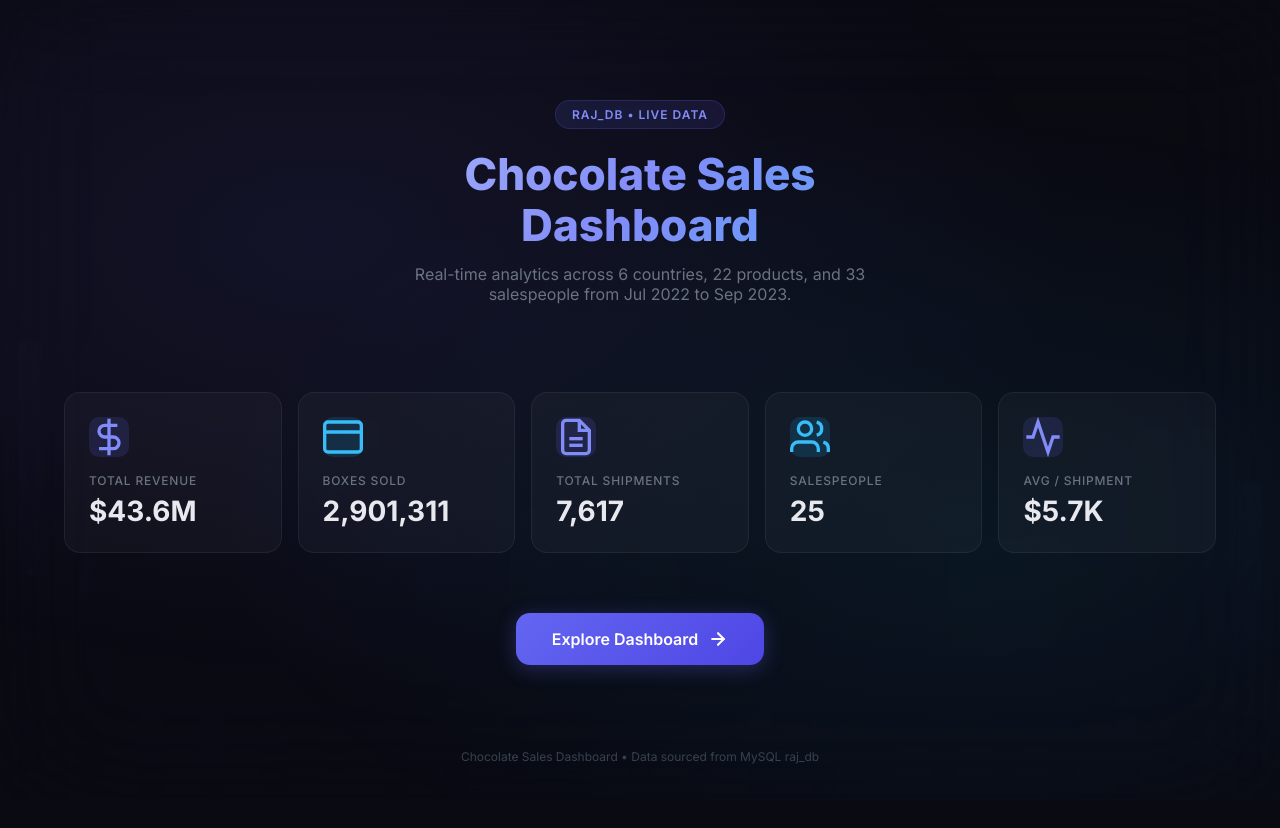
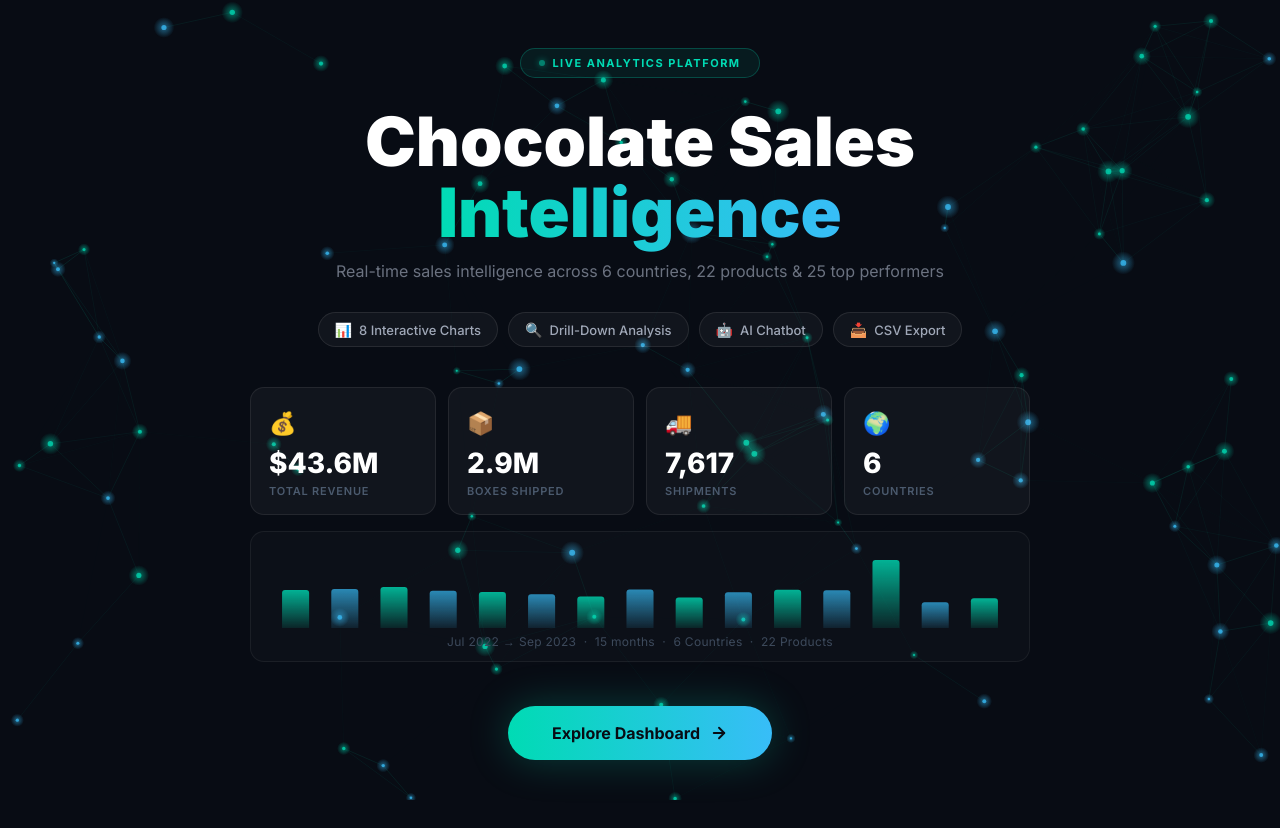
Before and after one commit to sairajesh715/Sample_Dashboard, a Flask app: page / in a window 1280 px wide. After the commit the page ends 800 px from the top, so only its background shows below. Run offline with Flask 3, Linux system fonts and the light colour scheme.

Commit message:
Redesign landing page with constellation background matching reference
- Constellation/particle network background with teal+sky glowing nodes
- Hero title: Chocolate Sales Intelligence with gradient accent
- Live Analytics Platform badge with animated pulse dot
- Feature pills: 8 Interactive Charts, Drill-Down Analysis, AI Chatbot, CSV Export
- 4 KPI cards with emoji icons (Revenue, Boxes, Shipments, Countries)
- Mini animated bar chart preview with date range metadata
- Teal gradient pill CTA button
- Fix drilldown NaN bug: fillna('') before JSON serialization

Co-Authored-By: Claude Sonnet 4.6 <noreply@anthropic.com>

```diff
--- a/app.py
+++ b/app.py
@@ -176,6 +176,7 @@ def drilldown():
     rename = {COL_PERSON: "Sales Person", COL_COUNTRY: "Country", COL_PRODUCT: "Product"}
     out = subset[display_cols].rename(columns=rename)
     out = out.sort_values("Amount", ascending=False).head(50)
+    out = out.fillna("")
 
     return jsonify({
         "columns": out.columns.tolist(),
--- a/templates/landing.html
+++ b/templates/landing.html
@@ -3,273 +3,295 @@
 <head>
     <meta charset="UTF-8">
     <meta name="viewport" content="width=device-width, initial-scale=1.0">
-    <title>Chocolate Sales Dashboard</title>
-    <link rel="preconnect" href="https://fonts.googleapis.com">
-    <link href="https://fonts.googleapis.com/css2?family=Inter:wght@400;500;600;700;800&display=swap" rel="stylesheet">
+    <title>Chocolate Sales Intelligence</title>
+    <link href="https://fonts.googleapis.com/css2?family=Inter:wght@400;500;600;700;800;900&display=swap" rel="stylesheet">
     <style>
         * { margin: 0; padding: 0; box-sizing: border-box; }
         body {
             font-family: 'Inter', system-ui, sans-serif;
-            background: #0a0a12;
+            background: #080c14;
             color: #e8e8ef;
             min-height: 100vh;
             overflow-x: hidden;
         }
 
-        /* Analytics background with blur */
-        .bg-analytics {
-            position: fixed; inset: 0; z-index: 0; overflow: hidden;
-            filter: blur(1.5px);
-        }
-        .bg-analytics canvas { width: 100%; height: 100%; opacity: 0.12; }
-        .bg-glow {
+        /* Constellation canvas */
+        #bgCanvas {
             position: fixed; inset: 0; z-index: 0;
-            background: radial-gradient(ellipse at 25% 30%, rgba(99,102,241,0.10) 0%, transparent 55%),
-                        radial-gradient(ellipse at 75% 65%, rgba(14,165,233,0.08) 0%, transparent 55%);
-            backdrop-filter: blur(60px);
+            width: 100%; height: 100%;
         }
 
-        .container {
+        /* Content */
+        .page {
             position: relative; z-index: 1;
-            max-width: 1200px; margin: 0 auto; padding: 40px 24px;
-            min-height: 100vh; display: flex; flex-direction: column;
+            min-height: 100vh;
+            display: flex; flex-direction: column;
+            align-items: center;
+            padding: 48px 24px 60px;
         }
 
-        /* Header */
-        .hero { text-align: center; padding: 60px 0 40px; }
-        .hero .badge {
-            display: inline-block;
-            background: rgba(99,102,241,0.12);
-            color: #818cf8;
-            font-size: 12px; font-weight: 600;
-            padding: 6px 16px; border-radius: 20px;
-            letter-spacing: 1px; text-transform: uppercase;
-            margin-bottom: 20px;
-            border: 1px solid rgba(99,102,241,0.2);
+        /* Badge */
+        .badge {
+            display: inline-flex; align-items: center; gap: 7px;
+            background: rgba(0,220,180,0.07);
+            border: 1px solid rgba(0,220,180,0.25);
+            color: #00dbb4;
+            font-size: 11px; font-weight: 700;
+            padding: 7px 18px; border-radius: 20px;
+            letter-spacing: 1.5px; text-transform: uppercase;
+            margin-bottom: 28px;
         }
+        .badge .dot {
+            width: 6px; height: 6px; border-radius: 50%;
+            background: #00dbb4;
+            box-shadow: 0 0 6px #00dbb4;
+            animation: pulse 2s ease-in-out infinite;
+        }
+        @keyframes pulse { 0%,100%{opacity:1;} 50%{opacity:0.3;} }
+
+        /* Hero text */
+        .hero { text-align: center; max-width: 700px; }
         .hero h1 {
-            font-size: 44px; font-weight: 800;
-            line-height: 1.15;
-            background: linear-gradient(135deg, #c7d2fe 0%, #818cf8 50%, #38bdf8 100%);
+            font-size: 68px; font-weight: 900; line-height: 1.05;
+            color: #fff;
+            margin-bottom: 10px;
+        }
+        .hero h1 span {
+            background: linear-gradient(90deg, #00dbb4, #38bdf8);
             -webkit-background-clip: text; -webkit-text-fill-color: transparent;
-            margin-bottom: 14px;
         }
         .hero p {
-            color: #6b7280; font-size: 16px; max-width: 500px; margin: 0 auto;
+            font-size: 16px; color: #6b7280; margin-bottom: 28px; line-height: 1.6;
         }
 
-        /* KPI Grid */
-        .kpi-grid {
+        /* Feature pills */
+        .pills {
+            display: flex; flex-wrap: wrap; gap: 10px;
+            justify-content: center;
+            margin-bottom: 40px;
+        }
+        .pill {
+            display: inline-flex; align-items: center; gap: 7px;
+            background: rgba(255,255,255,0.04);
+            border: 1px solid rgba(255,255,255,0.09);
+            border-radius: 24px;
+            padding: 8px 16px;
+            font-size: 13px; font-weight: 500; color: #a0a8b8;
+        }
+        .pill .pi { font-size: 14px; }
+
+        /* KPI cards row */
+        .kpi-row {
             display: grid;
-            grid-template-columns: repeat(auto-fit, minmax(200px, 1fr));
-            gap: 16px;
-            margin: 48px 0 40px;
-        }
-        .kpi {
-            background: rgba(255,255,255,0.03);
-            border: 1px solid rgba(255,255,255,0.06);
-            border-radius: 16px;
-            padding: 24px;
-            transition: all 0.3s ease;
-            opacity: 0;
-            transform: translateY(20px);
-            animation: fadeUp 0.5s ease forwards;
-        }
-        .kpi:nth-child(1) { animation-delay: 0.1s; }
-        .kpi:nth-child(2) { animation-delay: 0.2s; }
-        .kpi:nth-child(3) { animation-delay: 0.3s; }
-        .kpi:nth-child(4) { animation-delay: 0.4s; }
-        .kpi:nth-child(5) { animation-delay: 0.5s; }
-        @keyframes fadeUp {
-            to { opacity: 1; transform: translateY(0); }
-        }
-        .kpi:hover {
-            border-color: rgba(99,102,241,0.3);
-            background: rgba(99,102,241,0.05);
-            transform: translateY(-4px);
-            box-shadow: 0 12px 40px rgba(99,102,241,0.08);
-        }
-        .kpi .icon {
-            width: 40px; height: 40px;
-            border-radius: 10px;
-            display: flex; align-items: center; justify-content: center;
-            font-size: 18px;
+            grid-template-columns: repeat(4, 1fr);
+            gap: 12px;
+            width: 100%; max-width: 780px;
             margin-bottom: 16px;
         }
-        .kpi .icon.indigo { background: rgba(99,102,241,0.15); color: #818cf8; }
-        .kpi .icon.sky { background: rgba(14,165,233,0.15); color: #38bdf8; }
-        .kpi .label {
-            font-size: 12px; font-weight: 500; color: #6b7280;
+        .kpi-card {
+            background: rgba(255,255,255,0.04);
+            border: 1px solid rgba(255,255,255,0.08);
+            border-radius: 14px;
+            padding: 22px 18px 16px;
+            text-align: left;
+            transition: all 0.25s;
+        }
+        .kpi-card:hover {
+            border-color: rgba(0,219,180,0.2);
+            background: rgba(0,219,180,0.04);
+        }
+        .kpi-card .emoji { font-size: 22px; margin-bottom: 10px; display: block; }
+        .kpi-card .val {
+            font-size: 28px; font-weight: 800; color: #fff;
+            margin-bottom: 4px;
+        }
+        .kpi-card .lbl {
+            font-size: 11px; font-weight: 600; color: #4b5a6e;
             text-transform: uppercase; letter-spacing: 0.8px;
-            margin-bottom: 6px;
         }
-        .kpi .value {
-            font-size: 28px; font-weight: 700; color: #e8e8ef;
+
+        /* Mini bar chart */
+        .chart-preview {
+            width: 100%; max-width: 780px;
+            background: rgba(255,255,255,0.02);
+            border: 1px solid rgba(255,255,255,0.06);
+            border-radius: 14px;
+            padding: 16px 20px 12px;
+            margin-bottom: 12px;
         }
-        .kpi .sub {
-            font-size: 12px; color: #4b5563; margin-top: 4px;
+        #miniChart { width: 100%; height: 80px; display: block; }
+        .chart-meta {
+            font-size: 12px; color: #3d4a5c; margin-top: 6px; text-align: center;
+            letter-spacing: 0.3px;
         }
 
         /* CTA Button */
-        .cta-wrap { text-align: center; margin: 20px 0 60px; }
         .cta-btn {
             display: inline-flex; align-items: center; gap: 10px;
-            background: linear-gradient(135deg, #6366f1, #4f46e5);
-            color: #fff;
-            font-size: 16px; font-weight: 600;
-            padding: 16px 36px;
-            border: none; border-radius: 14px;
-            cursor: pointer;
-            transition: all 0.3s ease;
-            text-decoration: none;
-            box-shadow: 0 4px 20px rgba(99,102,241,0.3);
+            background: linear-gradient(90deg, #00dbb4, #38bdf8);
+            color: #080c14;
+            font-size: 16px; font-weight: 700;
+            padding: 17px 44px;
+            border: none; border-radius: 50px;
+            cursor: pointer; text-decoration: none;
+            box-shadow: 0 0 40px rgba(0,219,180,0.25);
+            transition: all 0.3s;
+            margin-top: 32px;
         }
         .cta-btn:hover {
             transform: translateY(-2px);
-            box-shadow: 0 8px 30px rgba(99,102,241,0.45);
+            box-shadow: 0 0 60px rgba(0,219,180,0.4);
         }
-        .cta-btn svg { width: 20px; height: 20px; }
+        .cta-btn svg { width: 18px; height: 18px; }
 
-        .footer {
-            margin-top: auto; text-align: center;
-            padding: 24px 0; color: #374151; font-size: 12px;
+        /* Shimmer for loading values */
+        .shimmer {
+            display: inline-block;
+            background: linear-gradient(90deg, #151c28 25%, #1e2a3a 50%, #151c28 75%);
+            background-size: 200% 100%;
+            animation: shim 1.5s infinite;
+            border-radius: 6px; color: transparent !important;
+            min-width: 80px;
         }
-
-        /* Loading skeleton */
-        .kpi .value.loading {
-            background: linear-gradient(90deg, #1a1a2e 25%, #252540 50%, #1a1a2e 75%);
-            background-size: 200% 100%;
-            animation: shimmer 1.5s infinite;
-            border-radius: 6px;
-            color: transparent;
-            user-select: none;
-        }
-        @keyframes shimmer {
-            0% { background-position: 200% 0; }
-            100% { background-position: -200% 0; }
-        }
+        @keyframes shim { 0%{background-position:200% 0} 100%{background-position:-200% 0} }
 
         @media (max-width: 700px) {
-            .hero h1 { font-size: 28px; }
-            .kpi-grid { grid-template-columns: repeat(2, 1fr); }
-            .kpi .value { font-size: 22px; }
+            .hero h1 { font-size: 38px; }
+            .kpi-row { grid-template-columns: repeat(2, 1fr); }
+            .kpi-card .val { font-size: 22px; }
         }
     </style>
 </head>
 <body>
-    <div class="bg-analytics"><canvas id="bgCanvas"></canvas></div>
-    <div class="bg-glow"></div>
-    <div class="container">
+<canvas id="bgCanvas"></canvas>
+<div class="page">
+    <div class="badge"><span class="dot"></span> Live Analytics Platform</div>
+
     <div class="hero">
-            <div class="badge">raj_db &bull; Live Data</div>
-            <h1>Chocolate Sales<br>Dashboard</h1>
-            <p>Real-time analytics across 6 countries, 22 products, and 33 salespeople from Jul 2022 to Sep 2023.</p>
+        <h1>Chocolate Sales<br><span>Intelligence</span></h1>
+        <p>Real-time sales intelligence across 6 countries, 22 products &amp; <span id="sp-count">25</span> top performers</p>
     </div>
 
-        <div class="kpi-grid" id="kpis">
-            <div class="kpi">
-                <div class="icon indigo"><svg viewBox="0 0 24 24" fill="none" stroke="currentColor" stroke-width="2"><path d="M12 1v22M17 5H9.5a3.5 3.5 0 000 7h5a3.5 3.5 0 010 7H6"/></svg></div>
-                <div class="label">Total Revenue</div>
-                <div class="value loading" id="kpi-revenue">$0.00</div>
+    <div class="pills">
+        <div class="pill"><span class="pi">📊</span> 8 Interactive Charts</div>
+        <div class="pill"><span class="pi">🔍</span> Drill-Down Analysis</div>
+        <div class="pill"><span class="pi">🤖</span> AI Chatbot</div>
+        <div class="pill"><span class="pi">📥</span> CSV Export</div>
     </div>
-            <div class="kpi">
-                <div class="icon sky"><svg viewBox="0 0 24 24" fill="none" stroke="currentColor" stroke-width="2"><rect x="1" y="3" width="22" height="18" rx="2"/><path d="M1 9h22"/></svg></div>
-                <div class="label">Boxes Sold</div>
-                <div class="value loading" id="kpi-boxes">0</div>
+
+    <div class="kpi-row">
+        <div class="kpi-card">
+            <span class="emoji">💰</span>
+            <div class="val shimmer" id="k-rev">$43.6M</div>
+            <div class="lbl">Total Revenue</div>
         </div>
-            <div class="kpi">
-                <div class="icon indigo"><svg viewBox="0 0 24 24" fill="none" stroke="currentColor" stroke-width="2"><path d="M14 2H6a2 2 0 00-2 2v16a2 2 0 002 2h12a2 2 0 002-2V8z"/><polyline points="14 2 14 8 20 8"/><line x1="16" y1="13" x2="8" y2="13"/><line x1="16" y1="17" x2="8" y2="17"/></svg></div>
-                <div class="label">Total Shipments</div>
-                <div class="value loading" id="kpi-shipments">0</div>
+        <div class="kpi-card">
+            <span class="emoji">📦</span>
+            <div class="val shimmer" id="k-boxes">2.9M</div>
+            <div class="lbl">Boxes Shipped</div>
         </div>
-            <div class="kpi">
-                <div class="icon sky"><svg viewBox="0 0 24 24" fill="none" stroke="currentColor" stroke-width="2"><path d="M17 21v-2a4 4 0 00-4-4H5a4 4 0 00-4 4v2"/><circle cx="9" cy="7" r="4"/><path d="M23 21v-2a4 4 0 00-3-3.87"/><path d="M16 3.13a4 4 0 010 7.75"/></svg></div>
-                <div class="label">Salespeople</div>
-                <div class="value loading" id="kpi-people">0</div>
+        <div class="kpi-card">
+            <span class="emoji">🚚</span>
+            <div class="val shimmer" id="k-ship">7,617</div>
+            <div class="lbl">Shipments</div>
         </div>
-            <div class="kpi">
-                <div class="icon indigo"><svg viewBox="0 0 24 24" fill="none" stroke="currentColor" stroke-width="2"><polyline points="22 12 18 12 15 21 9 3 6 12 2 12"/></svg></div>
-                <div class="label">Avg / Shipment</div>
-                <div class="value loading" id="kpi-avg">$0</div>
+        <div class="kpi-card">
+            <span class="emoji">🌍</span>
+            <div class="val">6</div>
+            <div class="lbl">Countries</div>
         </div>
     </div>
 
-        <div class="cta-wrap">
+    <div class="chart-preview">
+        <canvas id="miniChart"></canvas>
+        <div class="chart-meta">Jul 2022 → Sep 2023 &nbsp;·&nbsp; 15 months &nbsp;·&nbsp; 6 Countries &nbsp;·&nbsp; 22 Products</div>
+    </div>
+
     <a href="/dashboard" class="cta-btn">
         Explore Dashboard
         <svg viewBox="0 0 24 24" fill="none" stroke="currentColor" stroke-width="2.5" stroke-linecap="round" stroke-linejoin="round"><line x1="5" y1="12" x2="19" y2="12"/><polyline points="12 5 19 12 12 19"/></svg>
     </a>
 </div>
 
-        <div class="footer">Chocolate Sales Dashboard &bull; Data sourced from MySQL raj_db</div>
-    </div>
-
 <script>
-        // ── Analytics background: animated bar/line chart ──
-        (function() {
+// ── Constellation / Particle Network Background ──
+(function () {
     const canvas = document.getElementById('bgCanvas');
     const ctx = canvas.getContext('2d');
-            let W, H, bars = [], points = [];
+    let W, H, nodes = [];
+    const NODE_COUNT = 90;
+    const MAX_DIST = 160;
+
     function resize() {
         W = canvas.width = window.innerWidth;
         H = canvas.height = window.innerHeight;
-                bars = [];
-                const barCount = Math.floor(W / 60);
-                for (let i = 0; i < barCount; i++) {
-                    bars.push({
-                        x: (i / barCount) * W + 30,
-                        h: Math.random() * H * 0.5 + H * 0.1,
-                        target: Math.random() * H * 0.5 + H * 0.1,
-                        speed: 0.005 + Math.random() * 0.01,
+    }
+
+    function initNodes() {
+        nodes = [];
+        for (let i = 0; i < NODE_COUNT; i++) {
+            nodes.push({
+                x: Math.random() * W,
+                y: Math.random() * H,
+                vx: (Math.random() - 0.5) * 0.35,
+                vy: (Math.random() - 0.5) * 0.25,
+                r: Math.random() * 2 + 1,
+                // teal or sky tint
+                teal: Math.random() > 0.45,
             });
         }
-                points = bars.map((b, i) => ({
-                    x: b.x,
-                    y: H - b.h - Math.random() * 80 - 40,
-                    target: H - b.h - Math.random() * 80 - 40,
-                }));
     }
+
     resize();
-            window.addEventListener('resize', resize);
+    initNodes();
+    window.addEventListener('resize', () => { resize(); });
 
     function draw() {
         ctx.clearRect(0, 0, W, H);
-                const bw = W / bars.length * 0.4;
 
-                // Bars
-                bars.forEach((b, i) => {
-                    b.h += (b.target - b.h) * b.speed;
-                    if (Math.abs(b.h - b.target) < 1) b.target = Math.random() * H * 0.5 + H * 0.1;
-                    const grad = ctx.createLinearGradient(0, H - b.h, 0, H);
-                    grad.addColorStop(0, i % 2 === 0 ? 'rgba(99,102,241,0.5)' : 'rgba(14,165,233,0.4)');
-                    grad.addColorStop(1, 'rgba(10,10,18,0)');
-                    ctx.fillStyle = grad;
-                    ctx.beginPath();
-                    ctx.roundRect(b.x - bw/2, H - b.h, bw, b.h, [4, 4, 0, 0]);
-                    ctx.fill();
+        // Move nodes
+        nodes.forEach(n => {
+            n.x += n.vx;
+            n.y += n.vy;
+            if (n.x < 0) n.x = W;
+            if (n.x > W) n.x = 0;
+            if (n.y < 0) n.y = H;
+            if (n.y > H) n.y = 0;
         });
 
-                // Line chart overlay
-                points.forEach((p, i) => {
-                    p.y += (p.target - p.y) * 0.008;
-                    if (Math.abs(p.y - p.target) < 1) p.target = H * 0.2 + Math.random() * H * 0.4;
-                });
+        // Draw edges
+        for (let i = 0; i < nodes.length; i++) {
+            for (let j = i + 1; j < nodes.length; j++) {
+                const dx = nodes[i].x - nodes[j].x;
+                const dy = nodes[i].y - nodes[j].y;
+                const d = Math.sqrt(dx * dx + dy * dy);
+                if (d < MAX_DIST) {
+                    const alpha = (1 - d / MAX_DIST) * 0.18;
                     ctx.beginPath();
-                ctx.moveTo(points[0].x, points[0].y);
-                for (let i = 1; i < points.length; i++) {
-                    const cx = (points[i-1].x + points[i].x) / 2;
-                    ctx.quadraticCurveTo(points[i-1].x, points[i-1].y, cx, (points[i-1].y + points[i].y) / 2);
+                    ctx.moveTo(nodes[i].x, nodes[i].y);
+                    ctx.lineTo(nodes[j].x, nodes[j].y);
+                    ctx.strokeStyle = `rgba(0,219,180,${alpha})`;
+                    ctx.lineWidth = 0.7;
+                    ctx.stroke();
                 }
-                ctx.quadraticCurveTo(points[points.length-2].x, points[points.length-2].y, points[points.length-1].x, points[points.length-1].y);
-                ctx.strokeStyle = 'rgba(129,140,248,0.35)';
-                ctx.lineWidth = 2;
-                ctx.stroke();
+            }
+        }
 
-                // Dots on line
-                points.forEach(p => {
+        // Draw nodes
+        nodes.forEach(n => {
+            const color = n.teal ? '0,219,180' : '56,189,248';
+            // Glow
+            const g = ctx.createRadialGradient(n.x, n.y, 0, n.x, n.y, n.r * 4);
+            g.addColorStop(0, `rgba(${color},0.5)`);
+            g.addColorStop(1, `rgba(${color},0)`);
             ctx.beginPath();
-                    ctx.arc(p.x, p.y, 3, 0, Math.PI * 2);
-                    ctx.fillStyle = 'rgba(56,189,248,0.5)';
+            ctx.arc(n.x, n.y, n.r * 4, 0, Math.PI * 2);
+            ctx.fillStyle = g;
+            ctx.fill();
+            // Core dot
+            ctx.beginPath();
+            ctx.arc(n.x, n.y, n.r, 0, Math.PI * 2);
+            ctx.fillStyle = `rgba(${color},0.75)`;
             ctx.fill();
         });
 
@@ -278,23 +300,55 @@
     draw();
 })();
 
+// ── Mini bar chart ──
+function drawMiniChart(labels, values) {
+    const canvas = document.getElementById('miniChart');
+    canvas.width = canvas.offsetWidth * window.devicePixelRatio;
+    canvas.height = 80 * window.devicePixelRatio;
+    const ctx = canvas.getContext('2d');
+    ctx.scale(window.devicePixelRatio, window.devicePixelRatio);
+    const W = canvas.offsetWidth, H = 80;
+    const n = values.length;
+    const max = Math.max(...values);
+    const bw = (W / n) * 0.55;
+    const gap = W / n;
+
+    values.forEach((v, i) => {
+        const bh = (v / max) * (H - 12);
+        const x = i * gap + gap * 0.225;
+        const y = H - bh;
+        // Gradient bar
+        const grad = ctx.createLinearGradient(0, y, 0, H);
+        grad.addColorStop(0, i % 2 === 0 ? 'rgba(0,219,180,0.8)' : 'rgba(56,189,248,0.7)');
+        grad.addColorStop(1, i % 2 === 0 ? 'rgba(0,219,180,0.1)' : 'rgba(56,189,248,0.1)');
+        ctx.fillStyle = grad;
+        ctx.beginPath();
+        ctx.roundRect ? ctx.roundRect(x, y, bw, bh, [3, 3, 0, 0]) : ctx.rect(x, y, bw, bh);
+        ctx.fill();
+    });
+}
+
 // ── KPI data ──
 function fmt(n) {
     if (n >= 1e6) return '$' + (n / 1e6).toFixed(1) + 'M';
     if (n >= 1e3) return '$' + (n / 1e3).toFixed(1) + 'K';
     return '$' + n;
 }
+
 fetch('/api/summary').then(r => r.json()).then(d => {
     const set = (id, val) => {
         const el = document.getElementById(id);
         el.textContent = val;
-                el.classList.remove('loading');
+        el.classList.remove('shimmer');
     };
-            set('kpi-revenue', fmt(d.total_revenue));
-            set('kpi-boxes', d.total_boxes.toLocaleString());
-            set('kpi-shipments', d.total_shipments.toLocaleString());
-            set('kpi-people', d.total_salespeople);
-            set('kpi-avg', fmt(d.avg_revenue_per_shipment));
+    set('k-rev', fmt(d.total_revenue));
+    set('k-boxes', (d.total_boxes / 1e6).toFixed(1) + 'M');
+    set('k-ship', d.total_shipments.toLocaleString());
+    document.getElementById('sp-count').textContent = d.total_salespeople;
+});
+
+fetch('/api/revenue-by-month').then(r => r.json()).then(d => {
+    drawMiniChart(d.labels, d.revenue);
 });
 </script>
 </body>
```
Also changed, not shown: templates/dashboard.html (+6 -2 lines). Lines whose indentation alone changed are shown as unchanged.
